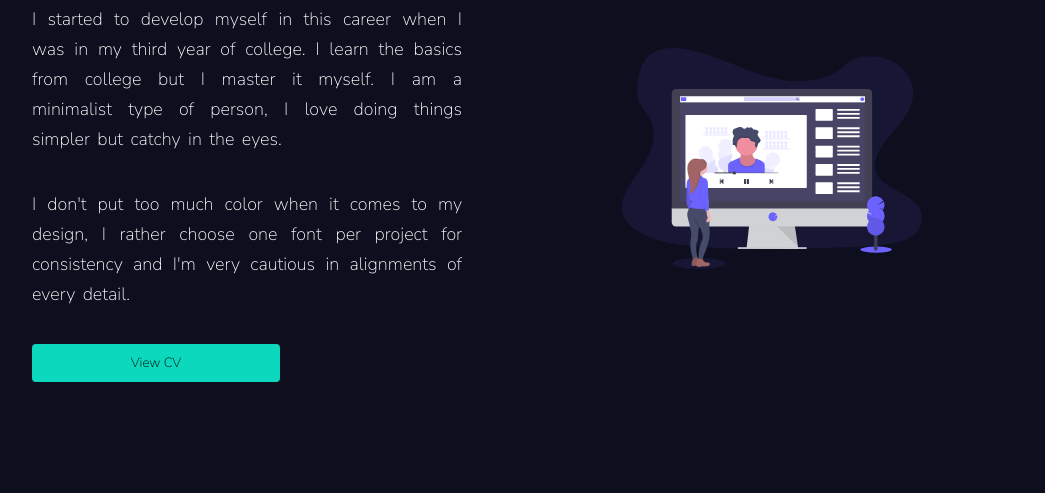
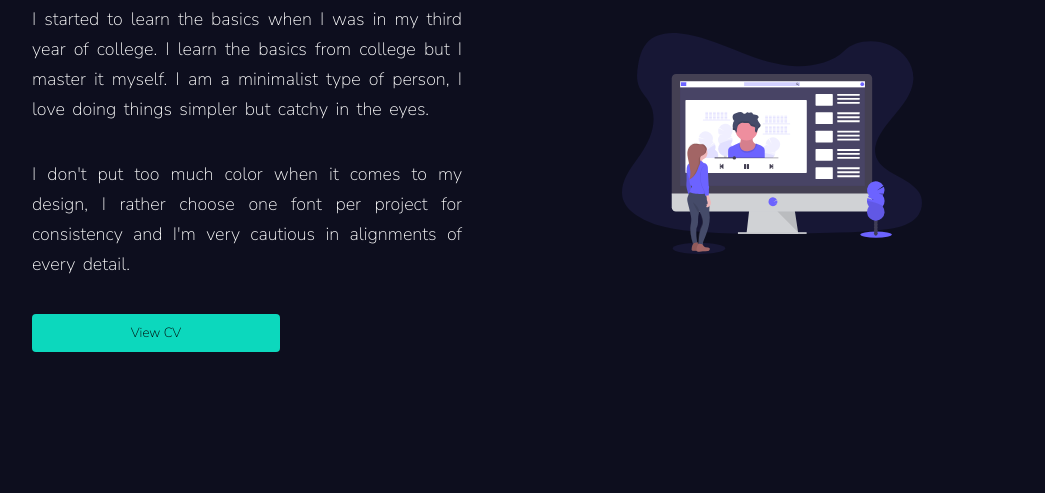
Before and after one commit to altamz43-rgb/portfolio, a website: page dist/index.html in a window 1280 px wide. Shown: the part 607-1100 px from the top of the page, without its empty margins (98-1143 px from the left). Drawn offline with nearby package versions, Linux system fonts and the light colour scheme.

Commit message:
dasdasdas

```diff
--- a/dist/index.html
+++ b/dist/index.html
@@ -45,10 +45,10 @@
       <div class="col-left" id="about">
         <h1>STORY</h1>
         <p>
-          I started to develop myself in this career when I was in my third year
-          of college. I learn the basics from college but I master it myself. I
-          am a minimalist type of person, I love doing things simpler but catchy
-          in the eyes.
+          I started to learn the basics when I was in my third year of college.
+          I learn the basics from college but I master it myself. I am a
+          minimalist type of person, I love doing things simpler but catchy in
+          the eyes.
         </p>
         <p>
           I don't put too much color when it comes to my design, I rather choose
```
